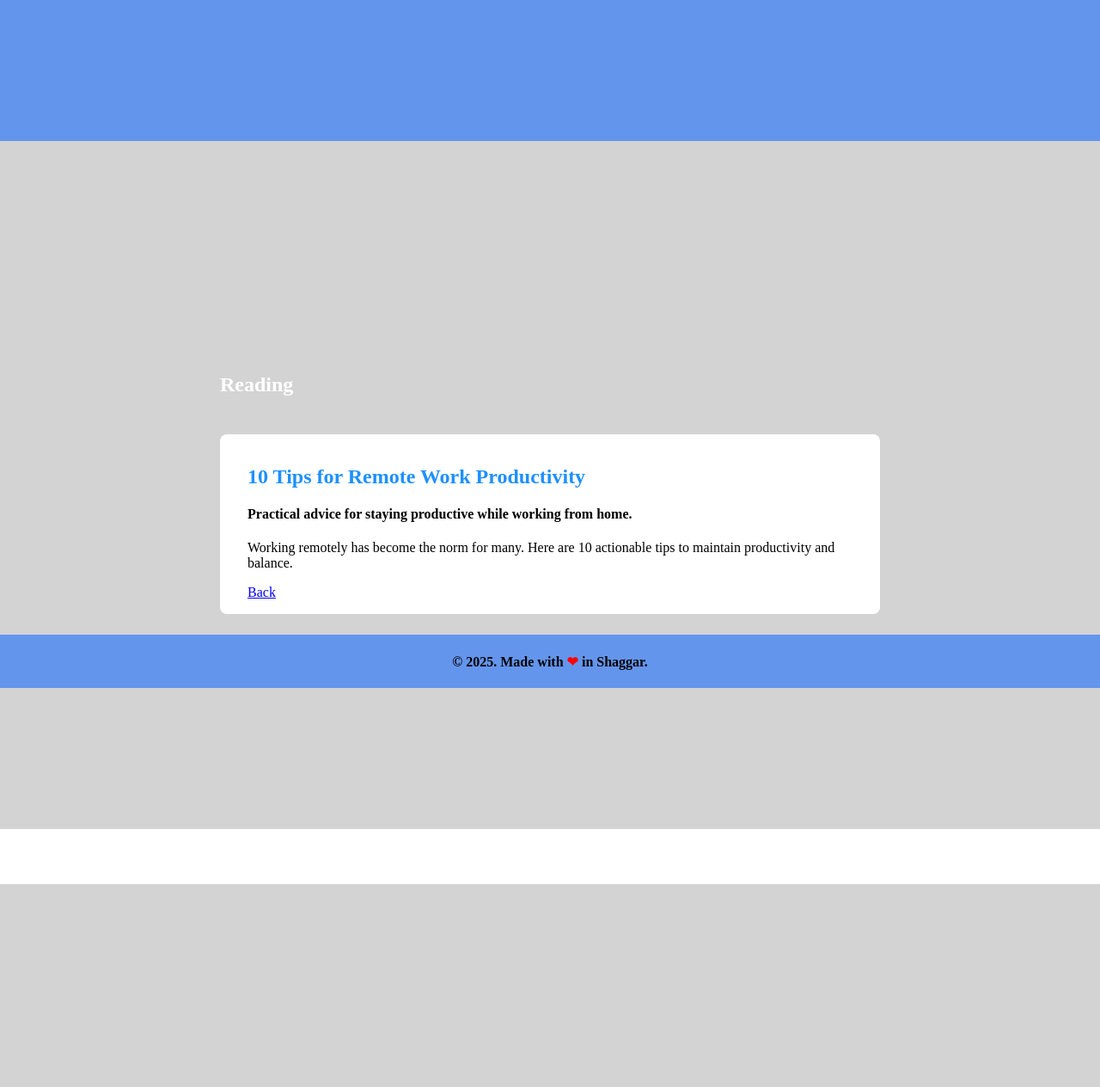
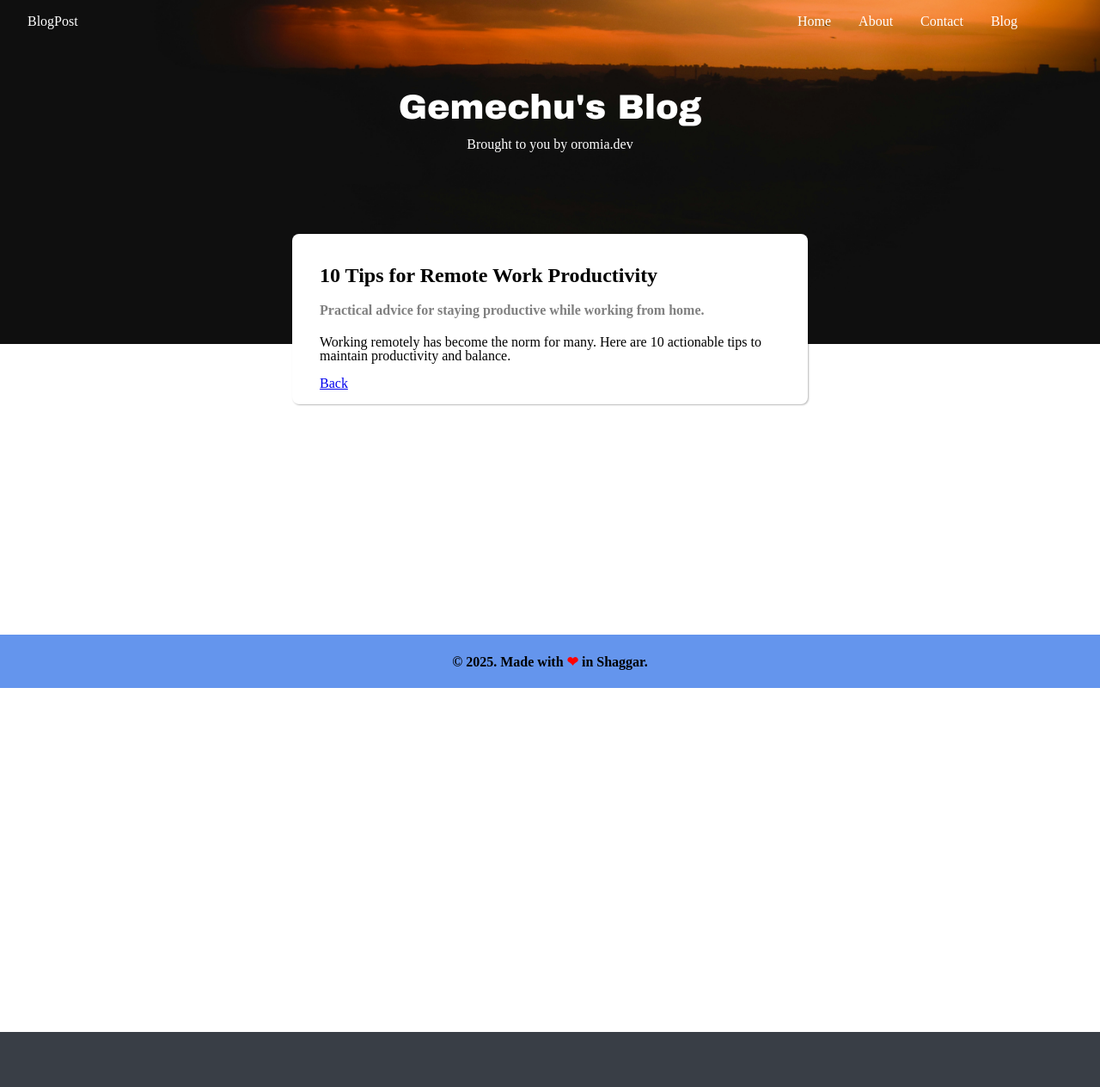
Before and after one commit to Gesifeta/blog_post, a Flask app: page /post/1 in a window 1280 px wide. Shown: the whole page at 86% size. Before the commit the page ends 1028 px from the top, so only its background shows below. Run offline with Flask 3, Linux system fonts and the light colour scheme.

Commit message:
added contact for

```diff
--- /dev/null
+++ b/api.py
@@ -0,0 +1,4 @@
+import os
+
+GMAIL_USERNAME = 'adamgemechu@gmail.com'
+GMAIL_PASSWORD = 'msqy tgqh wtmt suuf'
--- a/server.py
+++ b/server.py
@@ -1,8 +1,13 @@
-from flask import Flask, render_template
+from sys import exception
+from flask import Flask, render_template, request
+from  api import GMAIL_PASSWORD,GMAIL_USERNAME
+
+import smtplib,os
 import json
 import datetime
 app = Flask(__name__)
 year = datetime.date.today().year
+
 with open("blog.json") as f:
     posts = json.load(f)
 @app.route('/')
@@ -17,15 +22,34 @@ def get_post(id):
 
 @app.route("/about")
 def about():
-    return "About"
+    return render_template("about.html")
 
-@app.route("/contact")
+@app.route("/contact",methods=["GET","POST"])
 def contact():
-    return "Contact"
+    return render_template("contact.html")
+
+
+@app.route("/login",methods=["POST","GET"])
+def login():
+    if request.method == "POST":
+        if request.form["email"] != "":
+            try:
+                with smtplib.SMTP("smtp.gmail.com", port=587) as connection:
+                    connection.starttls()
+                    connection.login(user=GMAIL_USERNAME,password= GMAIL_PASSWORD)
+            except Exception as e:
+                    return f"Login Failed: {e}"
+            else:
+                connection.sendmail(from_addr=GMAIL_USERNAME, to_addrs="adamgemechu@outlook.com",
+                    msg=f"Subject:Blog Post\n\n{request.form['message']}")
+                connection.quit()
+
+    else:
+        return render_template("contact.html")
 
 @app.route("/posts")
 def sample_blog_posts():
-    return "Sample Posts"
+    return render_template("post.html")
 
 
 if __name__ == '__main__':
--- a/static/css/styles.css
+++ b/static/css/styles.css
@@ -2,21 +2,56 @@ body{
     padding: 0;
     margin: 0;
     box-sizing: border-box;
+    background-color: #393E46;
+    display: flex;
+    flex-direction: column;
 }
 header{
     display: flex;
-    justify-content: space-between;
-    padding: 2rem 4rem;
-    background-color: cornflowerblue;
-    min-height: 100px;
+    flex-direction: column;
+    background-color: #393E46;
+    background-image: url("/static/images/lonely-blue.jpg");
+    background-repeat: no-repeat;
+    background-size: cover;
+    background-position: bottom;
+    color: white;
+    gap:3rem;
+    min-height: 400px;
 }
 header nav{
-    padding: 1rem 2rem;
+    color: #ffffff;
     display: flex;
+    justify-content: space-between;
+    align-items: center;
+    padding: 0 2rem;
+    position: sticky;
+    top: 0;
+    left: 0;
+}
+.nav-items-wrapper{
+    display: flex;
+    justify-content: space-between;
     gap: 2rem;
-    justify-content: space-between;
+    padding: 1rem 4rem;
+}
+header h1{
+    font-size: 2.5rem;
+    font-family: "Arial Black", sans-serif;
+    font-weight: bolder;
+}
+header .heading{
+    display: flex;
+    flex-direction: column;
+    align-items: center;
+    justify-content: center;
+    line-height: 0;
+    gap: 0;
+}
+nav .nav-items-wrapper a{
+    color:#ffffff;
+    text-decoration: none;
+}
 
-}
 .blog-title{
     background-color: lightskyblue;
     padding: 2rem 0 2rem 10rem;
@@ -27,27 +62,53 @@ main{
     display: flex;
     flex-direction: column;
     align-items: center;
-    background-color: lightgrey;
+    background-color: #ffffff;
     min-height: 100vh;
     margin-bottom: 4rem;
 }
 .posts {
-    width: 60%;
+    width: 600px;
     margin: auto;
+    margin-top: -8rem;
     display: flex;
     flex-direction: column;
     gap: 1.5rem;
 }
 .post-blog{
+    line-height: 1;
     background-color: #ffffff;
-  padding: 1rem 2rem;
+    padding: 1rem 2rem;
     border-radius: 8px;
+    box-shadow: 1px 1px 2px rgba(0,0,0, .28);
 }
 .post-blog h2{
-    color: dodgerblue;
+    font-weight: bolder;
+    font-size: 1.5rem;
+    color: black;
 }
 section h1{
     color: #ffffff;
+}
+.post-blog h4{
+    color: gray;
+}
+form{
+    border-radius: 12px;
+    background-color: #EEEEEE;
+}
+.form-contact{
+    display: flex;
+    flex-direction: column;
+    gap: .75rem;
+    min-width: 400px;
+    color: #393E46;
+    margin: auto;
+    padding: 1rem 2rem;
+}
+.form-control{
+    display: flex;
+    flex-direction: column;
+    gap: .5rem;
 }
 
 footer{
--- a/templates/header.html
+++ b/templates/header.html
@@ -5,15 +5,20 @@
     <title>Title</title>
 </head>
 <body>
- <header class="header">
-
-     <span >BlogPost</span>
+ <header>
      <nav class="nav">
+         <span >BlogPost</span>
+         <div class ="nav-items-wrapper">
        <a class="nav__item" href='{{ url_for("index") }}'>Home</a>
-       <a href="{{ url_for('index') }}">About</a>
+       <a href="{{ url_for('about') }}">About</a>
        <a href="{{ url_for('contact') }}">Contact</a>
        <a href="{{ url_for('sample_blog_posts') }}">Blog</a>
+     </div>
      </nav>
+     <div class="heading">
+         <h1>Gemechu's Blog</h1>
+         <p>Brought to you by oromia.dev</p>
+     </div>
 </header>
 </body>
 </html>
--- a/templates/index.html
+++ b/templates/index.html
@@ -10,11 +10,11 @@
 <main class="main">
 
  <section class="posts">
-     <h1>My Blog</h1>
      {% for post in posts %}
     <div class="post-blog">
       <h2>{{ post['title'] }}</h2>
         <h4>{{ post['summary'] }}</h4>
+        <small>Posted by: <b> <em>{{ post["author"]}}</em></b> on {{ post['date'] }}</small> <br>
         <a href="{{url_for('get_post',id=post['id'])}}">Read</a>
     </div>
      {% endfor %}
--- a/templates/post.html
+++ b/templates/post.html
@@ -7,10 +7,10 @@
 </head>
 <body>
 <header class="header">
+    {% include "header.html" %}
 </header>
 <main class="main">
  <section class="posts">
-     <h1>Reading</h1>
      {% for post in posts %}
     <div class="post-blog">
       <h2>{{ post['title'] }}</h2>
```
Also changed, not shown: templates/about.html (added, +18 -0 lines), templates/contact.html (added, +34 -0 lines), templates/success.html (added, +13 -0 lines), static/images/dariusz-sankowski.jpg (added), static/images/lonely-blue.jpg (added), static/images/patrick-fore.jpg (added), 3 other files.
